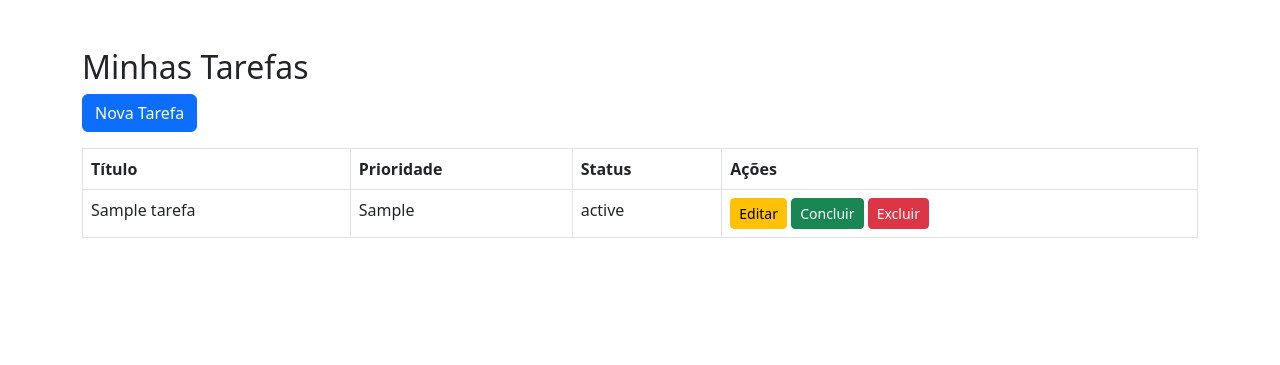
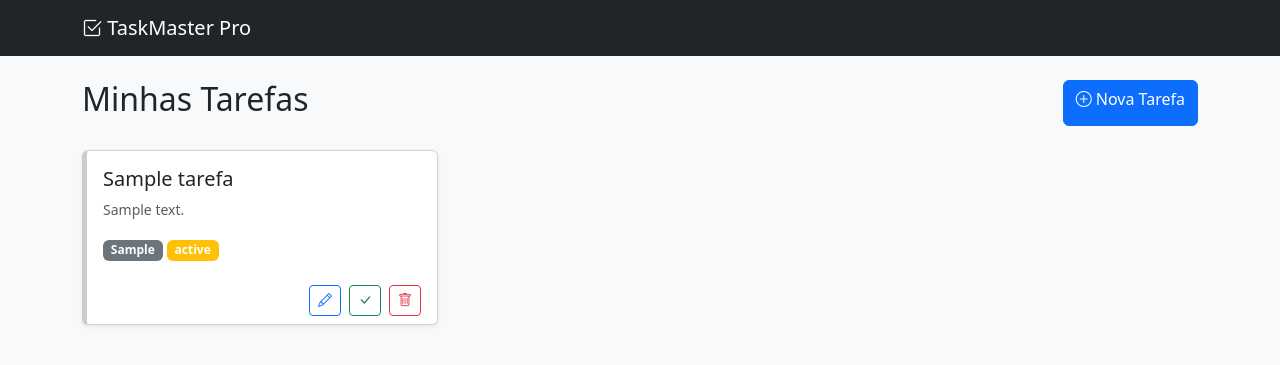
Before and after one commit to Kayruan/mvc-tarefas, a PHP site: page / in a window 1280 px wide. Shown: the top 365 px of the page. Run offline with PHP 8.4, Linux system fonts and the light colour scheme; tables that the repository leaves empty or names only in its code hold one stand-in row (values such as "Sample post").

Commit message:
feat: refatora visual para cards modernos e adiciona icones

```diff
--- a/views/tarefas/lista.php
+++ b/views/tarefas/lista.php
@@ -2,36 +2,50 @@
 <html lang="pt-br">
 <head>
     <link href="https://cdn.jsdelivr.net/npm/bootstrap@5.3.0/dist/css/bootstrap.min.css" rel="stylesheet">
-    <title>Gerenciador de Tarefas</title>
+    <link rel="stylesheet" href="https://cdn.jsdelivr.net/npm/bootstrap-icons@1.11.1/font/bootstrap-icons.css">
+    <style>
+        .card-tarefa { transition: 0.3s; border-left: 5px solid #ccc; }
+        .card-tarefa:hover { transform: translateY(-5px); box-shadow: 0 10px 20px rgba(0,0,0,0.1); }
+        .prioridade-Alta { border-left-color: #dc3545; }
+        .prioridade-Média { border-left-color: #ffc107; }
+        .prioridade-Baixa { border-left-color: #198754; }
+    </style>
 </head>
-<body class="container mt-5">
-    <h2>Minhas Tarefas</h2>
-    <a href="index.php?acao=criar" class="btn btn-primary mb-3">Nova Tarefa</a>
+<body class="bg-light">
+    <nav class="navbar navbar-dark bg-dark mb-4">
+        <div class="container">
+            <a class="navbar-brand" href="#"><i class="bi bi-check2-square"></i> TaskMaster Pro</a>
+        </div>
+    </nav>
 
-    <table class="table table-bordered">
-        <thead>
-            <tr>
-                <th>Título</th>
-                <th>Prioridade</th>
-                <th>Status</th>
-                <th>Ações</th>
-            </tr>
-        </thead>
-        <tbody>
+    <div class="container">
+        <div class="d-flex justify-content-between mb-4">
+            <h2>Minhas Tarefas</h2>
+            <a href="index.php?acao=criar" class="btn btn-primary"><i class="bi bi-plus-circle"></i> Nova Tarefa</a>
+        </div>
+
+        <div class="row">
             <?php foreach ($tarefas as $t): ?>
-            <tr>
-                <td><?= $t['titulo'] ?></td>
-                <td><?= $t['prioridade'] ?></td>
-                <td><?= $t['status_tarefa'] ?></td>
-                <td>
-                    <a href="index.php?acao=editar&id=<?= $t['id'] ?>" class="btn btn-warning btn-sm">Editar</a>
-                    <a href="index.php?acao=concluir&id=<?= $t['id'] ?>" class="btn btn-success btn-sm">Concluir</a>
-                    <a href="index.php?acao=excluir&id=<?= $t['id'] ?>" class="btn btn-danger btn-sm">Excluir</a>
-                </td>
-            </tr>
+            <div class="col-md-4 mb-4">
+                <div class="card card-tarefa shadow-sm prioridade-<?= $t['prioridade'] ?>">
+                    <div class="card-body">
+                        <h5 class="card-title"><?= htmlspecialchars($t['titulo']) ?></h5>
+                        <p class="card-text text-muted small"><?= $t['descricao'] ?? 'Sem descrição' ?></p>
+                        <span class="badge bg-secondary"><?= $t['prioridade'] ?></span>
+                        <span class="badge <?= $t['status_tarefa'] == 'Concluída' ? 'bg-success' : 'bg-warning' ?>">
+                            <?= $t['status_tarefa'] ?>
+                        </span>
+                    </div>
+                    <div class="card-footer bg-white border-0 d-flex justify-content-end gap-2">
+                        <a href="index.php?acao=editar&id=<?= $t['id'] ?>" class="btn btn-outline-primary btn-sm"><i class="bi bi-pencil"></i></a>
+                        <a href="index.php?acao=concluir&id=<?= $t['id'] ?>" class="btn btn-outline-success btn-sm"><i class="bi bi-check-lg"></i></a>
+                        <a href="index.php?acao=excluir&id=<?= $t['id'] ?>" class="btn btn-outline-danger btn-sm"><i class="bi bi-trash"></i></a>
+                    </div>
+                </div>
+            </div>
             <?php endforeach; ?>
-        </tbody>
-    </table>
-   <script src="assets/js/main.js"></script>
+        </div>
+    </div>
+    <script src="assets/js/main.js"></script>
 </body>
 </html>
```
